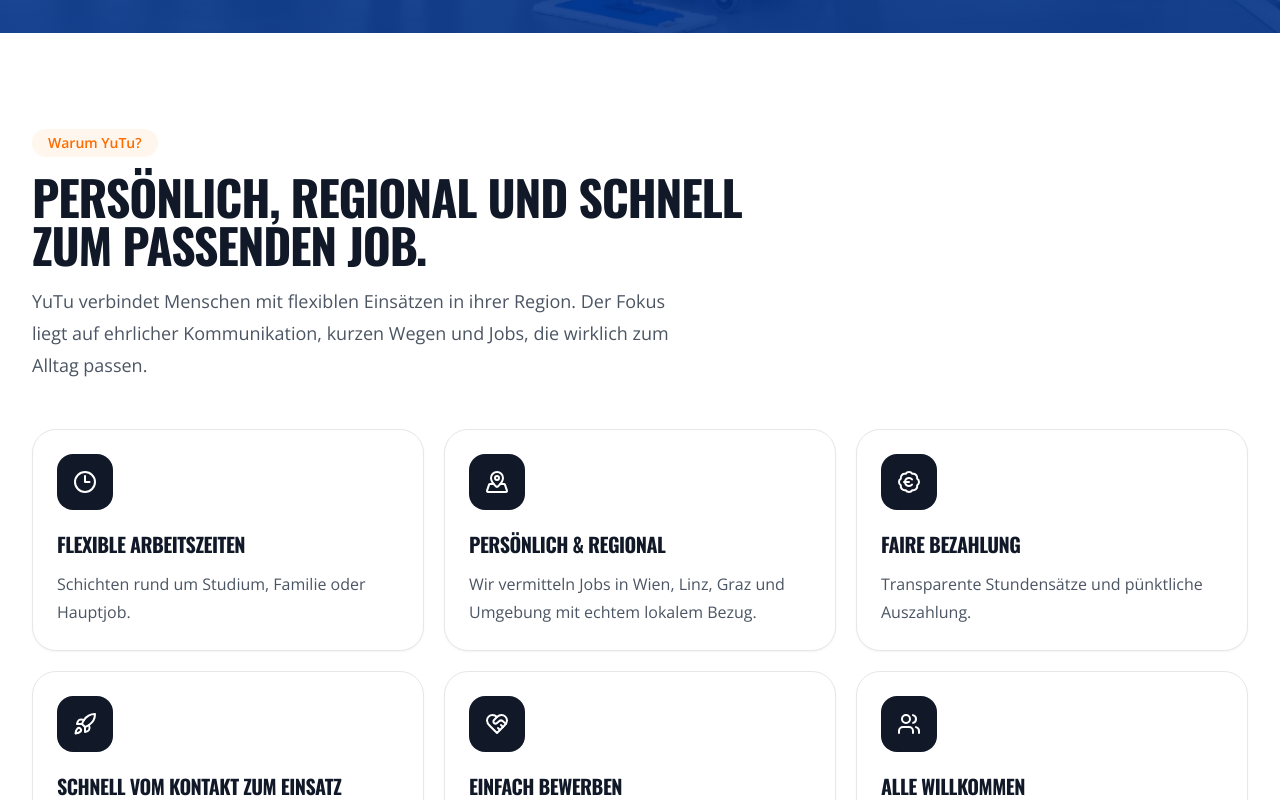
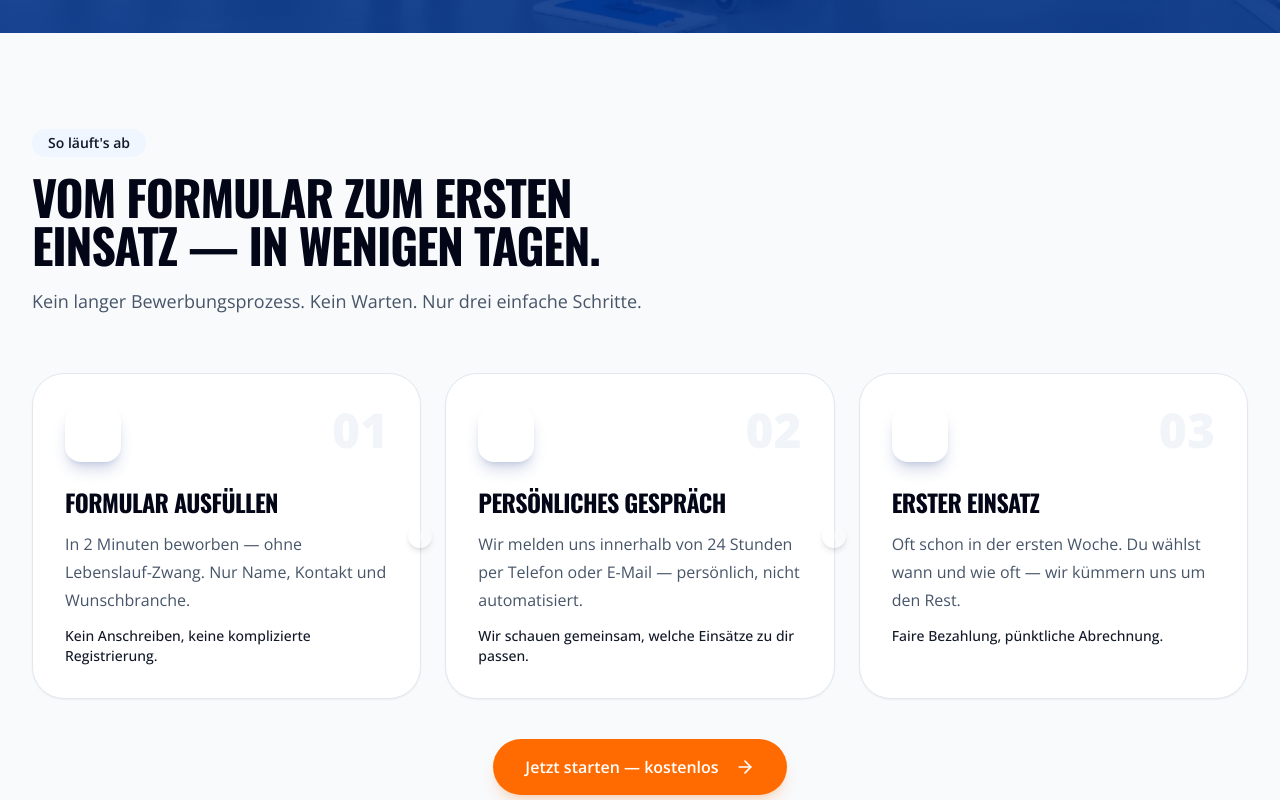
Before and after one commit to dadakaev10-sketch/yutu-staff-solutions, a React (Vite) app: page / in a window 1280 px wide. Shown: the part 740-1540 px from the top of the page. Built offline with nearby package versions, Linux system fonts and the light colour scheme.

Commit message:
Add animated counters in hero + new ProcessSection (So laeuft's ab)

```diff
--- a/src/App.tsx
+++ b/src/App.tsx
@@ -10,6 +10,7 @@ import { Einsatzbereiche } from './components/sections/Einsatzbereiche';
 import { FAQSection } from './components/sections/FAQSection';
 import { Hero } from './components/sections/Hero';
 import { PartnerSection } from './components/sections/PartnerSection';
+import { ProcessSection } from './components/sections/ProcessSection';
 import { Vorteile } from './components/sections/Vorteile';
 import { WhyYutu } from './components/sections/WhyYutu';
 
@@ -45,6 +46,7 @@ export default function App() {
 
       <main>
         <Hero />
+        <ProcessSection />
         <WhyYutu />
         <Einsatzbereiche />
         <Vorteile />
--- a/src/components/sections/Hero.tsx
+++ b/src/components/sections/Hero.tsx
@@ -4,10 +4,10 @@ import { gsap } from 'gsap';
 import { Button } from '../ui/Button';
 
 const trustItems = [
-  { icon: Users, value: '500+', label: 'Menschen im Einsatz' },
-  { icon: ShieldCheck, value: '50+', label: 'Partner-Betriebe' },
-  { icon: Clock3, value: '24h', label: 'Antwortzeit' },
-  { icon: MapPin, value: '100%', label: 'kostenlos' },
+  { icon: Users, num: 500, suffix: '+', label: 'Menschen im Einsatz' },
+  { icon: ShieldCheck, num: 50, suffix: '+', label: 'Partner-Betriebe' },
+  { icon: Clock3, num: 24, suffix: 'h', label: 'Antwortzeit' },
+  { icon: MapPin, num: 100, suffix: '%', label: 'kostenlos' },
 ];
 
 export function Hero() {
@@ -16,6 +16,7 @@ export function Hero() {
   const subRef = useRef<HTMLParagraphElement>(null);
   const buttonsRef = useRef<HTMLDivElement>(null);
   const trustRef = useRef<(HTMLDivElement | null)[]>([]);
+  const counterEls = useRef<(HTMLSpanElement | null)[]>([]);
   const cardRef = useRef<HTMLDivElement>(null);
 
   useEffect(() => {
@@ -33,6 +34,20 @@ export function Hero() {
           '-=0.2'
         )
         .fromTo(cardRef.current, { x: 40, opacity: 0 }, { x: 0, opacity: 1, duration: 0.8 }, '-=0.6');
+
+      // Animated counters
+      trustItems.forEach(({ num, suffix }, i) => {
+        const el = counterEls.current[i];
+        if (!el) return;
+        const obj = { val: 0 };
+        gsap.to(obj, {
+          val: num,
+          duration: 2,
+          delay: 0.8 + i * 0.1,
+          ease: 'power2.out',
+          onUpdate: () => { el.textContent = Math.round(obj.val) + suffix; },
+        });
+      });
     });
 
     return () => ctx.revert();
@@ -94,7 +109,7 @@ export function Hero() {
             </div>
 
             <div className="mt-10 grid gap-3 sm:grid-cols-2 xl:grid-cols-4">
-              {trustItems.map(({ icon: Icon, value, label }, i) => (
+              {trustItems.map(({ icon: Icon, suffix, label }, i) => (
                 <div
                   key={label}
                   ref={(el) => { trustRef.current[i] = el; }}
@@ -105,7 +120,12 @@ export function Hero() {
                       <Icon className="h-5 w-5" />
                     </span>
                     <div>
-                      <div className="text-xl font-bold text-white">{value}</div>
+                      <span
+                        ref={(el) => { counterEls.current[i] = el; }}
+                        className="text-xl font-bold text-white"
+                      >
+                        0{suffix}
+                      </span>
                       <div className="text-sm text-white/75">{label}</div>
                     </div>
                   </div>
--- /dev/null
+++ b/src/components/sections/ProcessSection.tsx
@@ -0,0 +1,124 @@
+import { useEffect, useRef } from 'react';
+import { ArrowRight, CheckCircle2, MessageCircle, Rocket } from 'lucide-react';
+import { gsap } from 'gsap';
+import { ScrollTrigger } from 'gsap/ScrollTrigger';
+import { Button } from '../ui/Button';
+
+gsap.registerPlugin(ScrollTrigger);
+
+const steps = [
+  {
+    number: '01',
+    icon: Rocket,
+    title: 'Formular ausfüllen',
+    description: 'In 2 Minuten beworben — ohne Lebenslauf-Zwang. Nur Name, Kontakt und Wunschbranche.',
+    detail: 'Kein Anschreiben, keine komplizierte Registrierung.',
+  },
+  {
+    number: '02',
+    icon: MessageCircle,
+    title: 'Persönliches Gespräch',
+    description: 'Wir melden uns innerhalb von 24 Stunden per Telefon oder E-Mail — persönlich, nicht automatisiert.',
+    detail: 'Wir schauen gemeinsam, welche Einsätze zu dir passen.',
+  },
+  {
+    number: '03',
+    icon: CheckCircle2,
+    title: 'Erster Einsatz',
+    description: 'Oft schon in der ersten Woche. Du wählst wann und wie oft — wir kümmern uns um den Rest.',
+    detail: 'Faire Bezahlung, pünktliche Abrechnung.',
+  },
+];
+
+export function ProcessSection() {
+  const sectionRef = useRef<HTMLElement>(null);
+  const headingRef = useRef<HTMLDivElement>(null);
+  const stepsRef = useRef<(HTMLDivElement | null)[]>([]);
+
+  useEffect(() => {
+    const ctx = gsap.context(() => {
+      if (headingRef.current) {
+        gsap.set(headingRef.current, { opacity: 0, y: 30 });
+        ScrollTrigger.create({
+          trigger: headingRef.current,
+          start: 'top 88%',
+          onEnter: () => gsap.to(headingRef.current, { opacity: 1, y: 0, duration: 0.7, ease: 'power3.out' }),
+          once: true,
+        });
+      }
+
+      const steps = stepsRef.current.filter(Boolean) as HTMLDivElement[];
+      if (steps.length) {
+        gsap.set(steps, { opacity: 0, y: 50 });
+        ScrollTrigger.create({
+          trigger: steps[0],
+          start: 'top 88%',
+          onEnter: () =>
+            gsap.to(steps, { opacity: 1, y: 0, duration: 0.7, stagger: 0.18, ease: 'power3.out' }),
+          once: true,
+        });
+      }
+    }, sectionRef);
+
+    return () => ctx.revert();
+  }, []);
+
+  return (
+    <section ref={sectionRef} id="ablauf" className="bg-slate-50 py-20 sm:py-24">
+      <div className="mx-auto max-w-7xl px-4 sm:px-6 lg:px-8">
+        <div ref={headingRef} className="max-w-2xl">
+          <span className="inline-flex rounded-full bg-blue-50 px-4 py-1 text-sm font-semibold text-brand-navy">
+            So läuft's ab
+          </span>
+          <h2 className="mt-4 text-3xl font-extrabold tracking-tight text-slate-950 sm:text-4xl lg:text-5xl">
+            Vom Formular zum ersten Einsatz — in wenigen Tagen.
+          </h2>
+          <p className="mt-4 text-lg leading-8 text-slate-600">
+            Kein langer Bewerbungsprozess. Kein Warten. Nur drei einfache Schritte.
+          </p>
+        </div>
+
+        <div className="mt-14 grid gap-6 lg:grid-cols-3">
+          {steps.map(({ number, icon: Icon, title, description, detail }, i) => (
+            <div
+              key={number}
+              ref={(el) => { stepsRef.current[i] = el; }}
+              className="relative rounded-[2rem] border border-slate-200 bg-white p-8 shadow-sm"
+            >
+              {/* Connector line between cards on desktop */}
+              {i < steps.length - 1 && (
+                <div className="absolute -right-3 top-1/2 z-10 hidden -translate-y-1/2 lg:flex">
+                  <div className="flex h-6 w-6 items-center justify-center rounded-full bg-brand-navy text-white shadow-md">
+                    <ArrowRight className="h-3 w-3" />
+                  </div>
+                </div>
+              )}
+
+              <div className="flex items-start justify-between">
+                <div className="flex h-14 w-14 items-center justify-center rounded-2xl bg-brand-navy text-white shadow-lg shadow-blue-900/20">
+                  <Icon className="h-6 w-6" />
+                </div>
+                <span className="text-5xl font-black text-slate-100">{number}</span>
+              </div>
+
+              <h3 className="mt-6 text-xl font-bold tracking-tight text-slate-950 sm:text-2xl">
+                {title}
+              </h3>
+              <p className="mt-3 text-base leading-7 text-slate-600">{description}</p>
+              <p className="mt-3 text-sm font-medium text-brand-navy">{detail}</p>
+            </div>
+          ))}
+        </div>
+
+        <div className="mt-10 flex justify-center">
+          <Button asChild size="lg" className="rounded-full px-8">
+            <a href="#bewerbung">
+              Jetzt starten — kostenlos
+              <ArrowRight className="ml-2 h-5 w-5" />
+            </a>
+          </Button>
+        </div>
+      </div>
+    </section>
+  );
+}
```
